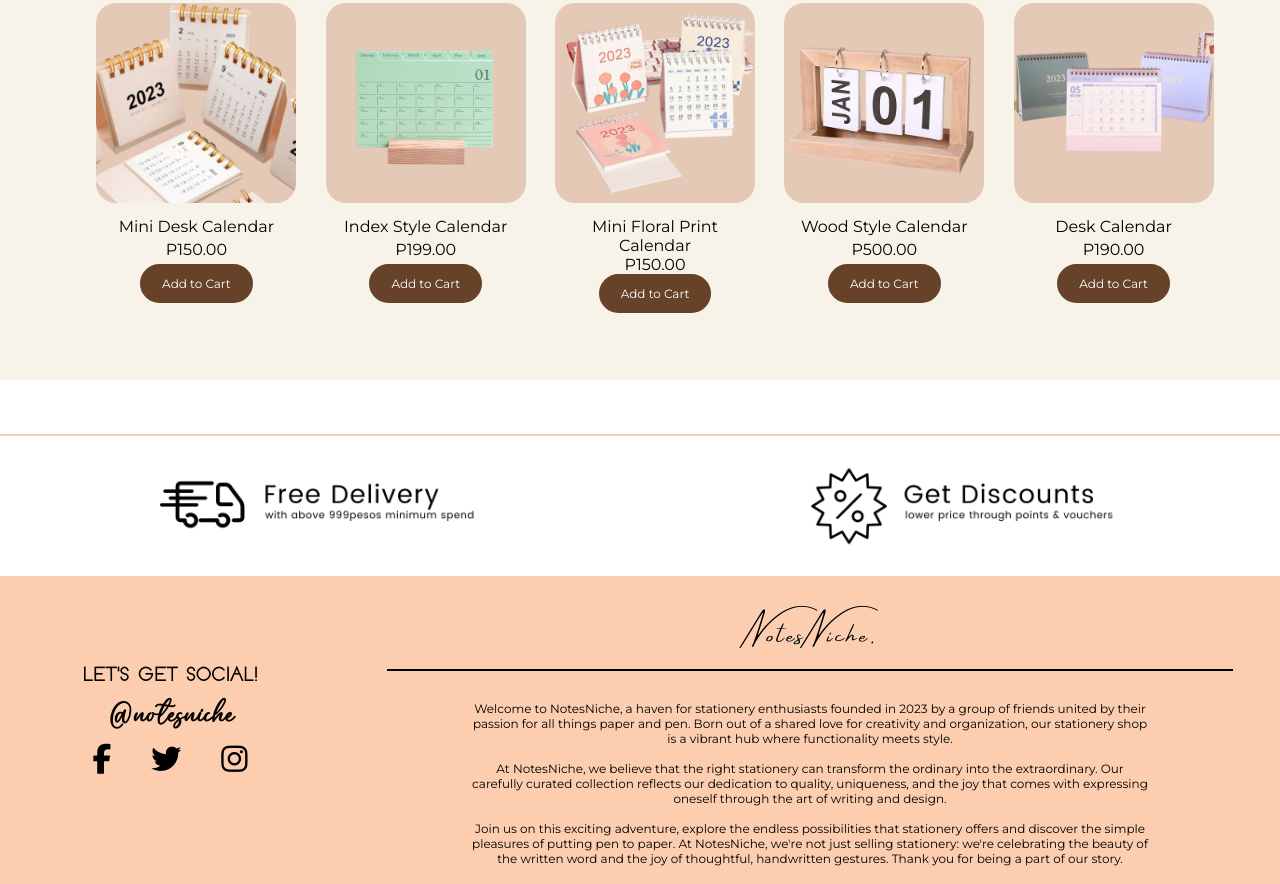
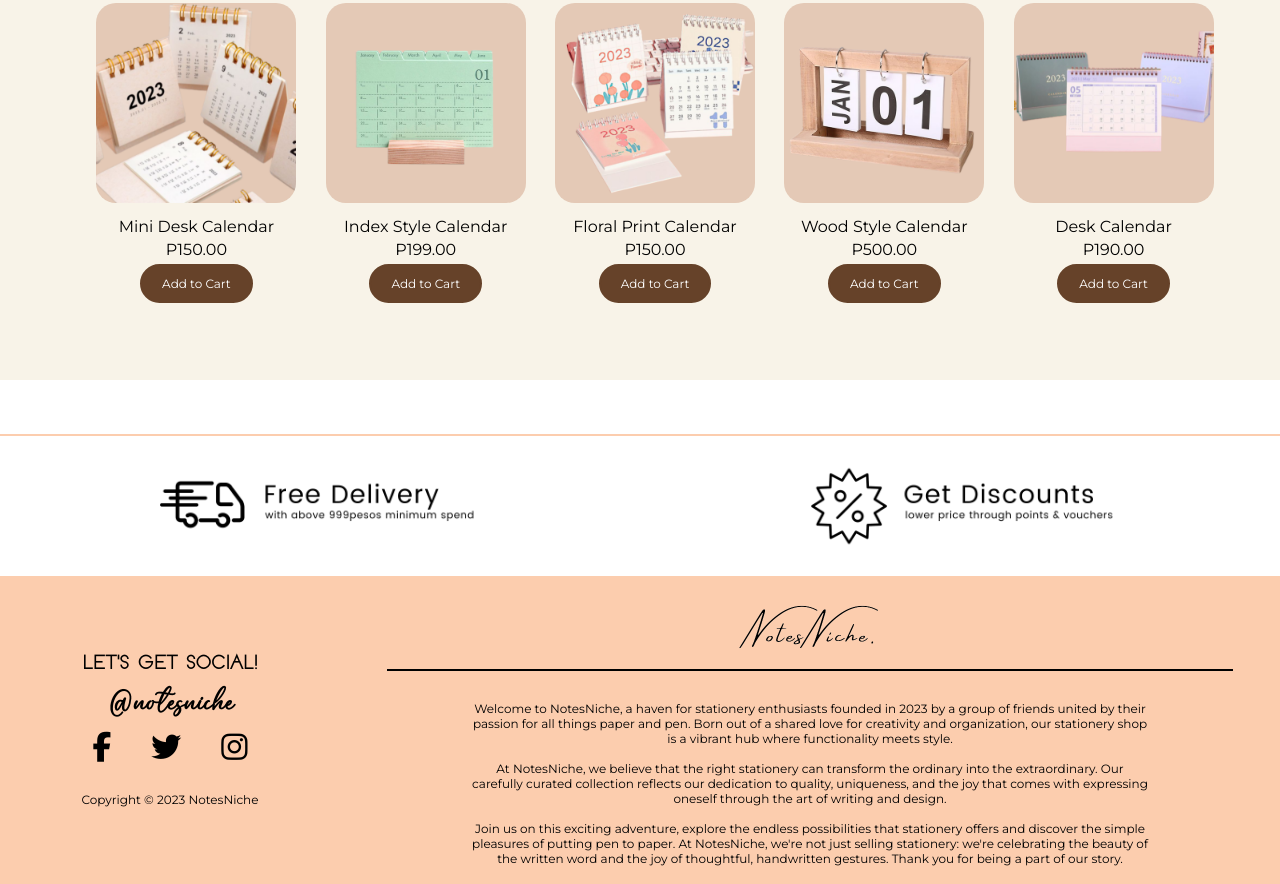
Before and after one commit to Leiselexx/NotesNiche, a website: page calendar-page.html in a window 1280 px wide. Shown: the part 328-1212 px from the top of the page. Drawn offline with Linux system fonts and the light colour scheme.

Commit message:
copyright

```diff
--- a/calendar-page.html
+++ b/calendar-page.html
@@ -53,7 +53,7 @@
             <div class="gallery">
                 <div class="item">
                     <img src="Calendar/calendar3.png" alt="Northern Lights" width="600" height="400">
-                  <p> Mini Floral Print Calendar</p>
+                  <p>Floral Print Calendar</p>
                 </div>
               <p class="calendar-price"> P150.00 </p>
                 <button> Add to Cart </button>
--- a/cart-style.css
+++ b/cart-style.css
@@ -26,6 +26,7 @@ td.price:before{
 .product img{
 	width: 80px;
 	height: auto;
+	border-radius: 10%;
 }
 
 table {
--- a/footer.html
+++ b/footer.html
@@ -31,6 +31,8 @@
 				<a href="#" class="fa fa-twitter"></a>
 				<a href="#" class="fa fa-instagram"></a>
 			</div>
+
+			<p class="copyright"> Copyright © 2023 NotesNiche </p>
 		</div>
 
 
@@ -51,7 +53,10 @@
 		discover the simple pleasures of putting pen to paper. At NotesNiche, we're not just selling stationery:
 		we're celebrating the beauty of the written word and the joy of thoughtful, handwritten gestures. Thank
 		you for being a part of our story.</p>
+
+
 		</div>
 		<br>
 
+
 	</div>
--- a/styles.css
+++ b/styles.css
@@ -596,6 +596,11 @@ div.desc {
 
 }
 
+.footer .txtContainer .copyright{
+  font-family: 'Montserrat';
+  font-size: 12px;
+}
+
 .txtContainer .icons{
   display: flex;
   margin: auto;
```
